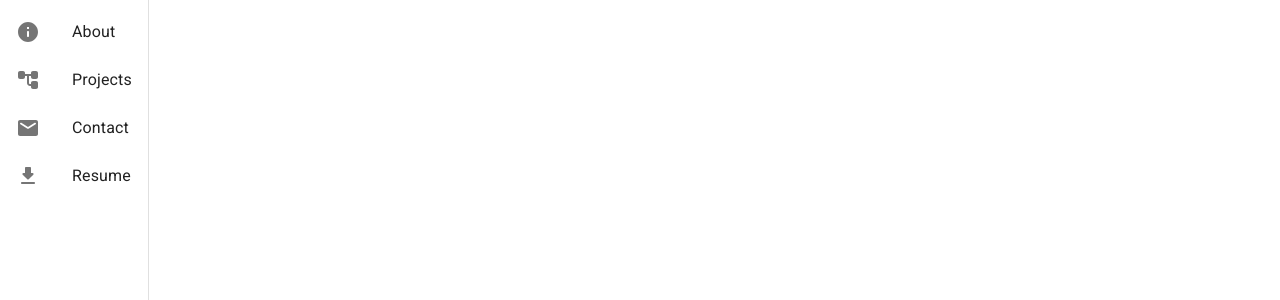
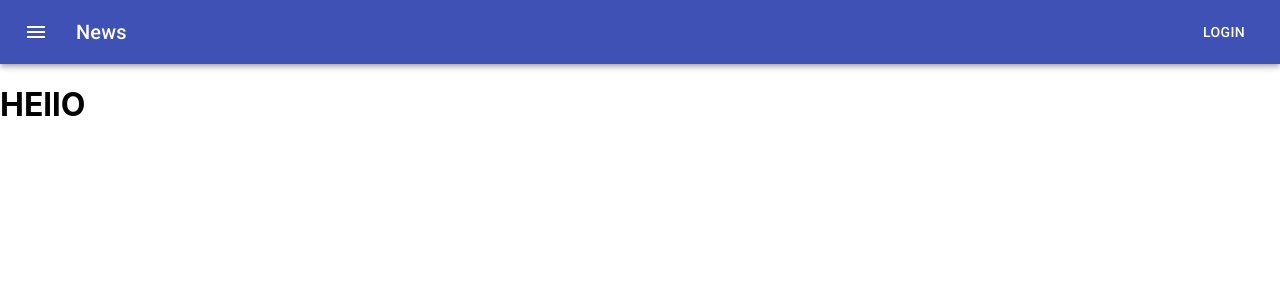
Before and after one commit to Kblack4290/Digital-Resume, a React (Create React App) app: page / in a window 1280 px wide. Shown: the top 300 px of the page. Built offline with nearby package versions, Linux system fonts and the light colour scheme.

Commit message:
navbar rendering, menu btn opens drawer

```diff
--- a/src/components/Nav.js
+++ b/src/components/Nav.js
@@ -1,16 +1,33 @@
-import React from 'react'
-import { Drawer, ListItem, ListItemIcon, ListItemText, List, Icons } from '@material-ui/core/';
+import React, { useState, setState } from 'react'
+import { Drawer, ListItem, ListItemIcon, ListItemText, List, Divider, IconButton, AppBar, Toolbar, Typography, Button } from '@material-ui/core/';
 import { makeStyles } from '@material-ui/core/styles'
 import { GetAppRounded, InfoRounded, AccountTreeRounded, EmailRounded } from '@material-ui/icons/';
 import { withRouter } from "react-router-dom"
+import MenuIcon from "@material-ui/icons/Menu"
 
-const useStyles = makeStyles({
+
+const useStyles = makeStyles((theme)=>({
     drawer: {
         width: '200px'
-    }
-})
+    },
+    root: {
+        flexGrow: 1,
+    },
+    menuButton: {
+        marginRight: theme.spacing(2),
+    },
+    title: {
+        flexGrow: 1,
+    },
+}));
+
 
 const Nav = (props) => {
+
+    const [open, setOpen] = useState(false);
+
+
+
     const { history } = props;
     const classes = useStyles();
     const itemList = [
@@ -34,25 +51,47 @@
             icon: <GetAppRounded />
         }
     ]
+
     return (
-        <div>
-            <Drawer variant="permanent" anchor="left" className={classes.drawer}>
-
+        <div className={classes.root}>
+            <AppBar position="static">
+                <Toolbar>
+                    <IconButton
+                        edge="start"
+                        className={classes.menuButton} color="inherit"
+                        aria-label="menu"
+                        onClick={() => { setOpen(true) }}
+                    >
+                        <MenuIcon />
+                    </IconButton>
+                    <Typography variant="h6" className={classes.title}>
+                        News
+                    </Typography>
+                    <Button color="inherit">Login</Button>
+                </Toolbar>
+            </AppBar>
+            <Drawer
+                anchor="left"
+                open={open}
+                onClose={() => { setOpen(false) }}
+                onOpen={() => { }}
+                className={classes.drawer}>
+                <h1>Photo and Email goes here</h1>
+                <Divider />
                 <List>
                     {itemList.map((item, index) => {
                         const { text, icon, onClick } = item;
                         return (
-                            <ListItem button key={text} onClick= {onClick}>
+                            <ListItem button key={text} onClick={onClick}>
                                 {icon && <ListItemIcon>{icon}</ListItemIcon>}
                                 <ListItemText primary={text} />
                             </ListItem>
                         )
                     })}
                 </List>
-
             </Drawer>
         </div>
     )
 }
 
-export default withRouter (Nav);
+export default withRouter(Nav);
--- a/src/pages/Landing.js
+++ b/src/pages/Landing.js
@@ -2,7 +2,7 @@
 
 const Landing = () => {
     return (
-       <h1>HEllO</h1>
+        <h1>HEllO</h1>
     )
 }
 
```
